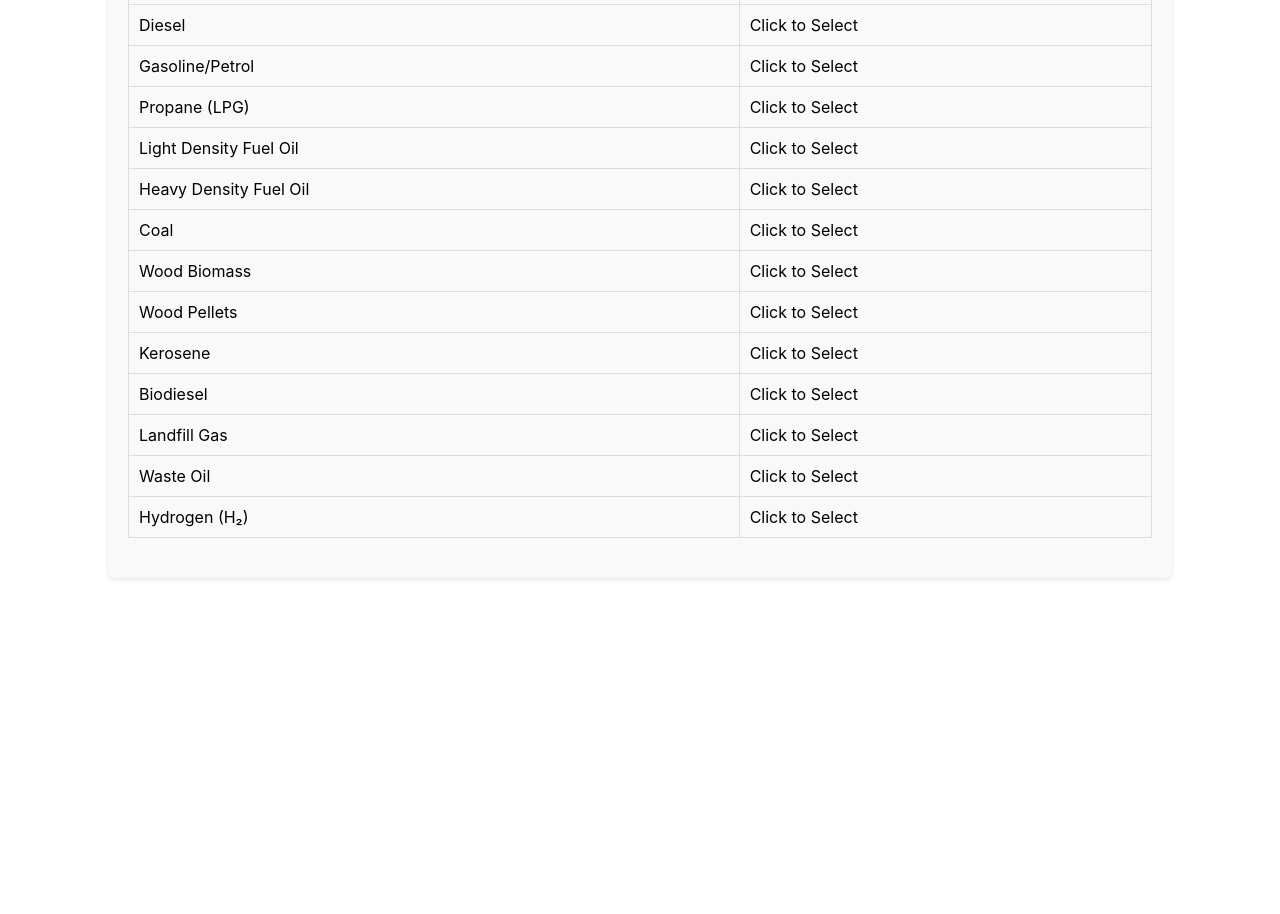
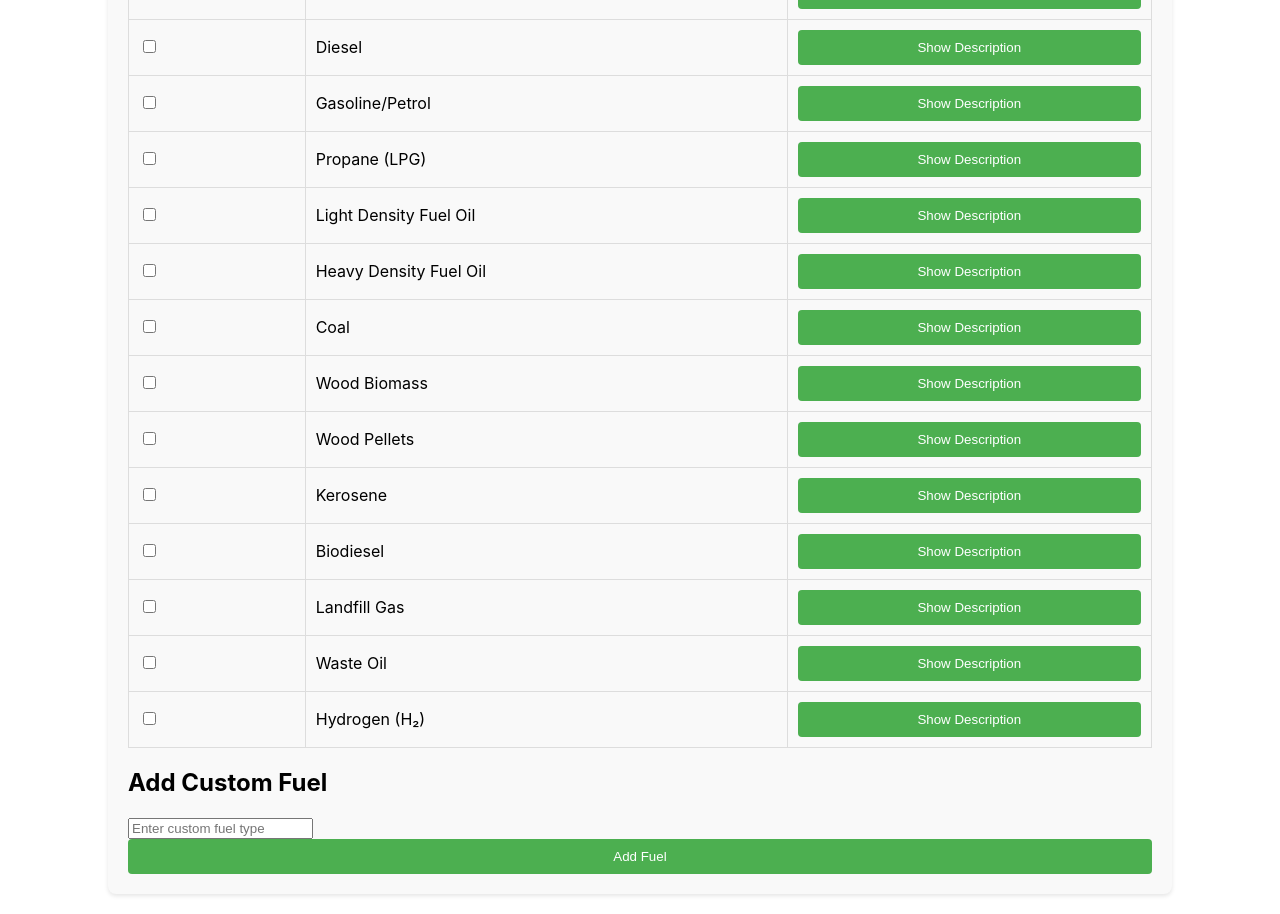
Before and after one commit to anilacumant/SustainabilityAgentFrontend, a React (Create React App) app: page /stationary-fuel-selection in a window 1280 px wide. Shown: the part 200-1114 px from the top of the page. Before the commit the page ends 800 px from the top, so only its background shows below. Built offline with nearby package versions, Linux system fonts and the light colour scheme.

Commit message:
Code updates till 21st Jan

```diff
--- a/src/components/Page3/StationaryCombustion/FuelSelection.jsx
+++ b/src/components/Page3/StationaryCombustion/FuelSelection.jsx
@@ -22,15 +22,44 @@ const FuelSelection = () => {
   const [selectedFuels, setSelectedFuels] = useState([]);
   const [emissionData, setEmissionData] = useState({});
   const [error, setError] = useState(null);
+  const [customFuel, setCustomFuel] = useState("");
 
   // Handle fuel selection
   const handleFuelSelect = (fuelType) => {
     if (!selectedFuels.includes(fuelType)) {
       setSelectedFuels([...selectedFuels, fuelType]);
+      fetchFuelData(fuelType);
     }
   };
 
-  // Handle user input for values
+  // Handle fetching description and emission factor
+  const fetchFuelData = async (fuelType) => {
+    try {
+      const response = await axios.post("http://localhost:5000/api/get-fuel-data", { fuel_type: fuelType });
+      setEmissionData((prev) => ({
+        ...prev,
+        [fuelType]: {
+          description: response.data.description,
+          emissionFactor: response.data.emission_factor,
+          uom: response.data.uom || "Unknown",
+        },
+      }));
+    } catch (error) {
+      console.error("Error fetching fuel data:", error);
+      setError(`Error fetching fuel data for ${fuelType}`);
+    }
+  };
+
+  // Handle custom fuel input
+  const handleAddCustomFuel = () => {
+    if (customFuel && !fuelTypes.includes(customFuel)) {
+      setFuelTypes([...fuelTypes, customFuel]);
+      fetchFuelData(customFuel);
+      setCustomFuel("");
+    }
+  };
+
+  // Handle input changes for the table
   const handleInputChange = (fuelType, field, value) => {
     setEmissionData((prev) => ({
       ...prev,
@@ -39,23 +68,6 @@ const FuelSelection = () => {
         [field]: value,
       },
     }));
-  };
-
-  // Fetch emission factor from the backend
-  const fetchEmissionFactor = async (fuelType) => {
-    try {
-      const response = await axios.post("http://localhost:5000/api/get-emission-factor", { fuel_type: fuelType });
-      setEmissionData((prev) => ({
-        ...prev,
-        [fuelType]: {
-          ...prev[fuelType],
-          emissionFactor: response.data.emission_factor,
-        },
-      }));
-    } catch (error) {
-      console.error("Error fetching emission factor:", error);
-      setError(`Error fetching emission factor for ${fuelType}`);
-    }
   };
 
   // Calculate emissions
@@ -73,29 +85,55 @@ const FuelSelection = () => {
       <table>
         <thead>
           <tr>
+            <th>Select</th>
             <th>Fuel Type</th>
             <th>Description</th>
           </tr>
         </thead>
         <tbody>
           {fuelTypes.map((fuelType) => (
-            <tr key={fuelType} onClick={() => handleFuelSelect(fuelType)}>
+            <tr key={fuelType}>
+              <td>
+                <input
+                  type="checkbox"
+                  onChange={() => handleFuelSelect(fuelType)}
+                  checked={selectedFuels.includes(fuelType)}
+                />
+              </td>
               <td>{fuelType}</td>
-              <td>{selectedFuels.includes(fuelType) ? "Selected" : "Click to Select"}</td>
+              <td>
+                {emissionData[fuelType]?.description || (
+                  <button onClick={() => fetchFuelData(fuelType)}>Show Description</button>
+                )}
+              </td>
             </tr>
           ))}
         </tbody>
       </table>
 
+      <div className="custom-fuel">
+        <h2>Add Custom Fuel</h2>
+        <input
+          type="text"
+          value={customFuel}
+          onChange={(e) => setCustomFuel(e.target.value)}
+          placeholder="Enter custom fuel type"
+        />
+        <button onClick={handleAddCustomFuel}>Add Fuel</button>
+      </div>
+
       {selectedFuels.length > 0 && (
         <div className="emission-calculation">
-          <h2>Emission Calculation</h2>
+          <h2>Based on Chosen Items</h2>
           <table>
             <thead>
               <tr>
                 <th>Fuel Type</th>
+                <th>Data Available?</th>
+                <th>UoM</th>
                 <th>Value (User Input)</th>
-                <th>UoM</th>
+                <th>Actual/Estimated</th>
+                <th>Attachment</th>
                 <th>Emission Factor</th>
                 <th>Emissions</th>
               </tr>
@@ -105,6 +143,15 @@ const FuelSelection = () => {
                 <tr key={fuelType}>
                   <td>{fuelType}</td>
                   <td>
+                    <select
+                      onChange={(e) => handleInputChange(fuelType, "dataAvailable", e.target.value)}
+                    >
+                      <option value="Yes">Yes</option>
+                      <option value="No">No</option>
+                    </select>
+                  </td>
+                  <td>{emissionData[fuelType]?.uom || "Loading..."}</td>
+                  <td>
                     <input
                       type="number"
                       placeholder="Enter value"
@@ -112,17 +159,20 @@ const FuelSelection = () => {
                     />
                   </td>
                   <td>
-                    <select onChange={(e) => handleInputChange(fuelType, "uom", e.target.value)}>
-                      <option value="liters">Liters</option>
-                      <option value="cubic meters">Cubic Meters</option>
-                      <option value="kWh">kWh</option>
+                    <select
+                      onChange={(e) => handleInputChange(fuelType, "actualEstimated", e.target.value)}
+                    >
+                      <option value="Actual">Actual</option>
+                      <option value="Estimated">Estimated</option>
                     </select>
                   </td>
                   <td>
-                    {emissionData[fuelType]?.emissionFactor || (
-                      <button onClick={() => fetchEmissionFactor(fuelType)}>Fetch Factor</button>
-                    )}
+                    <input
+                      type="file"
+                      onChange={(e) => handleInputChange(fuelType, "attachment", e.target.files[0])}
+                    />
                   </td>
+                  <td>{emissionData[fuelType]?.emissionFactor || "Fetching..."}</td>
                   <td>{calculateEmissions(fuelType)}</td>
                 </tr>
               ))}
```
Also changed, not shown: src/components/Page2/ScopeSelection.jsx (+0 -91 lines).
